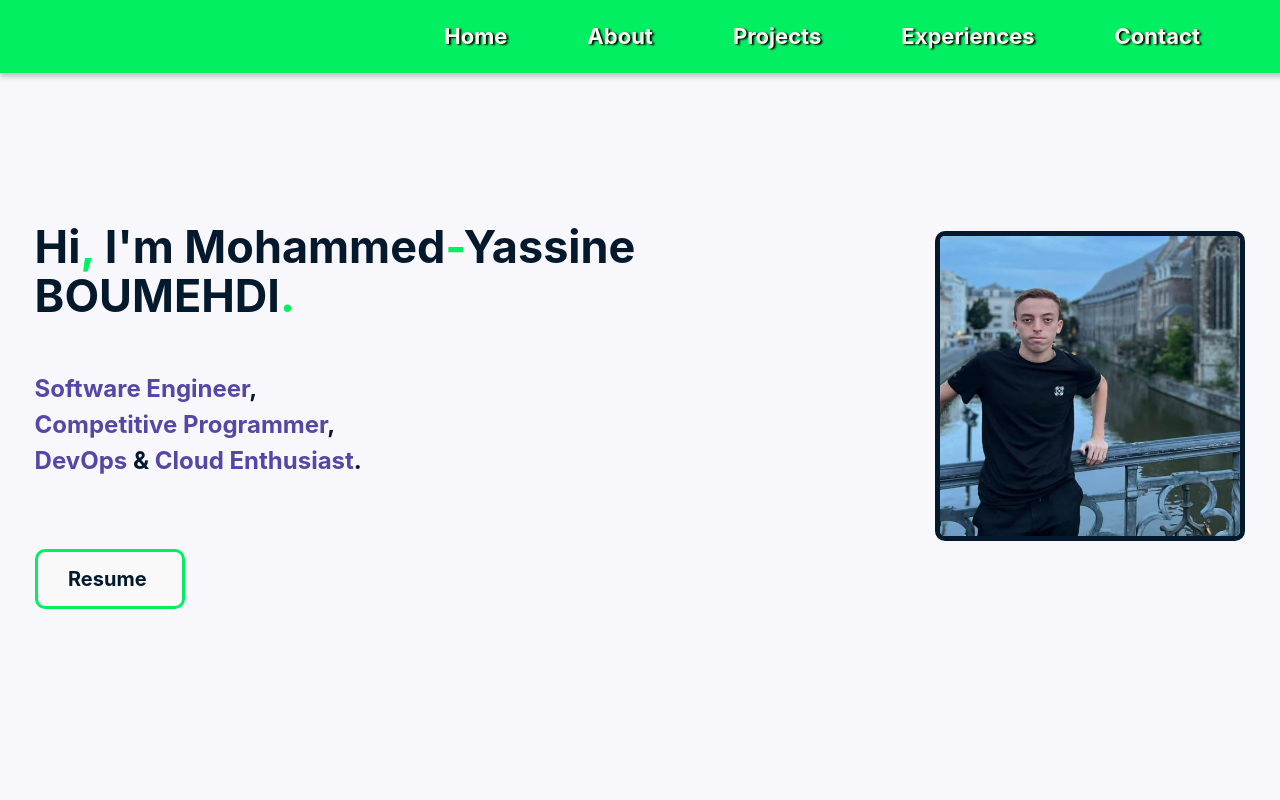
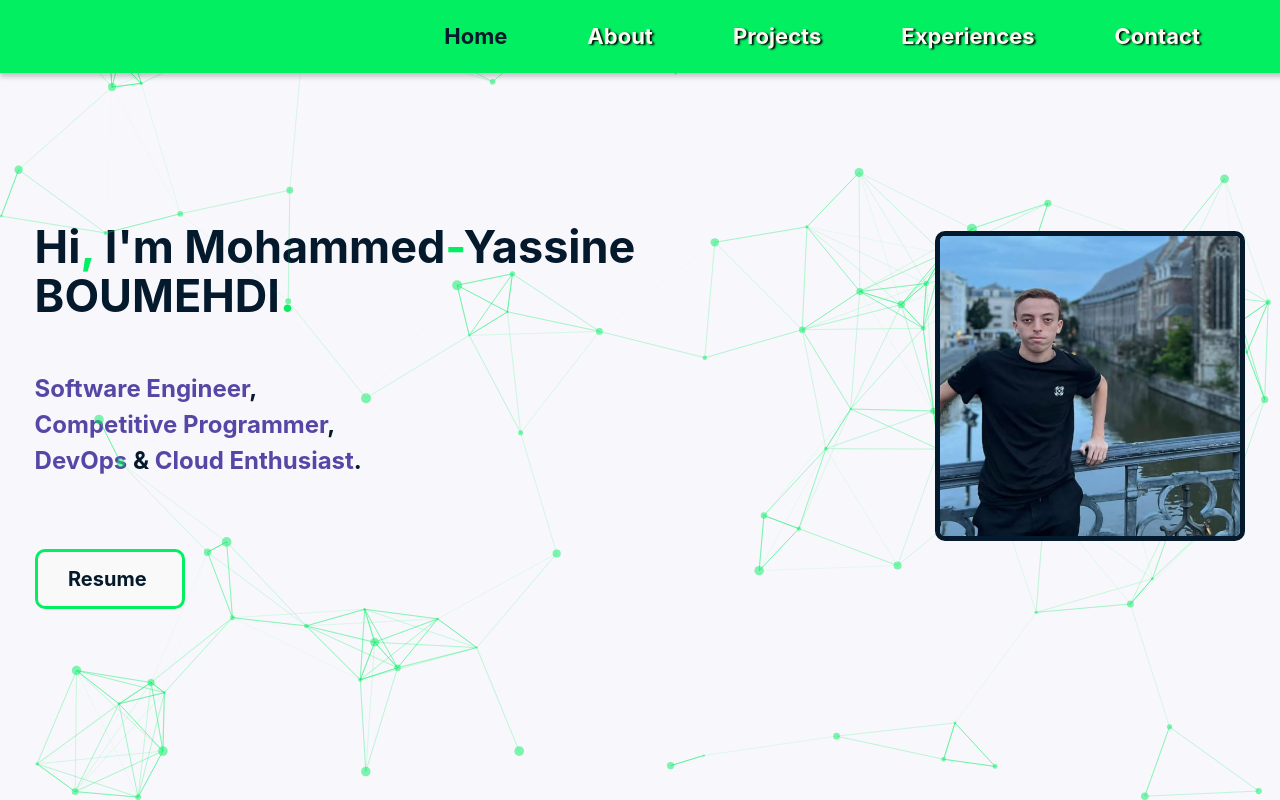
Before and after one commit to MYassineBoum/dev-portfolio-ViteJS, a React (Vite) app in the folder dev-portfolio/: page / in a window 1280 px wide. Built offline with nearby package versions, Linux system fonts and the light colour scheme.

Commit message:
fixed active routes + added tsparticles

```diff
--- a/dev-portfolio/package.json
+++ b/dev-portfolio/package.json
@@ -13,7 +13,9 @@
     "react": "^18.2.0",
     "react-bootstrap-icons": "^1.10.3",
     "react-dom": "^18.2.0",
-    "react-router-dom": "^6.18.0"
+    "react-router-dom": "^6.18.0",
+    "react-tsparticles": "^2.12.2",
+    "tsparticles": "^2.12.0"
   },
   "devDependencies": {
     "@types/react": "^18.2.15",
--- a/dev-portfolio/src/components/Home/Home.css
+++ b/dev-portfolio/src/components/Home/Home.css
@@ -1,5 +1,9 @@
 body {
     background-color: #F7F7FC;
+}
+
+.home-zone {
+    z-index: 1;
 }
 
 .first-zone {
@@ -7,11 +11,11 @@ body {
     flex-direction: column;
     align-items: flex-start;
     float: left;
+    z-index: 1;
 }
 
 .first-zone span {
     color: #03EF62;
-
     transition: .3s;
 }
 
@@ -58,7 +62,6 @@ body {
 .first-zone button span {
     position: relative;
     right: -100px;
-
     transition: .2s;
     visibility: hidden;
     bottom: -2px;
--- a/dev-portfolio/src/components/Home/Home.tsx
+++ b/dev-portfolio/src/components/Home/Home.tsx
@@ -2,10 +2,13 @@ import React from 'react'
 import './Home.css'
 import { Download } from 'react-bootstrap-icons';
 import * as Icon from 'react-bootstrap-icons';
+import ParticlesBG from '../ParticlesBG/ParticlesBG';
 
 function Home() {
   return (
     <>
+      <ParticlesBG />
+      <div className='home-zone'>
         <div className="first-zone">
           <h1>Hi<span>,</span> I'm Mohammed<span>-</span>Yassine<br />BOUMEHDI<span>.</span></h1>
           <h2>Software Engineer<span>,</span><br />Competitive Programmer<span>,</span><br />DevOps <span>&</span> Cloud Enthusiast<span>.</span></h2>
@@ -18,6 +21,7 @@ function Home() {
             <span className="highlight-line-v"></span>
           </div>
         </div>
+      </div>
     </>
   )
 }
--- a/dev-portfolio/src/components/Layout/Layout.css
+++ b/dev-portfolio/src/components/Layout/Layout.css
@@ -6,6 +6,7 @@ nav {
     padding: 20px;
     width: 100%;
     box-shadow: 0 4px 5px rgba(0, 0, 0, 0.2);
+    z-index: 1;
 }
 
 nav ul {
@@ -36,13 +37,9 @@ nav ul li a:hover {
     transition: .2s;
 }
 
-nav ul li a.active {
-    color: #05192D;
-    text-shadow: none;
-    transition: .2s;
-}
 
-.active a {
+
+.active {
     color: #05192D;
     text-shadow: none;
 }
--- a/dev-portfolio/src/components/Layout/Layout.tsx
+++ b/dev-portfolio/src/components/Layout/Layout.tsx
@@ -1,16 +1,19 @@
-import { Outlet, Link } from 'react-router-dom'
+import { Outlet, Link, useLocation } from 'react-router-dom'
 import './Layout.css'
 
 function Layout() {
+    const location = useLocation();
+    const currentPath = location.pathname;
+
     return (
         <>
             <nav>
                 <ul>
-                    <li><a><Link to="/">Home</Link></a></li>
-                    <li><a><Link to="/about">About</Link></a></li>
-                    <li><a><Link to="/projects">Projects</Link></a></li>
-                    <li><a><Link to="/experiences">Experiences</Link></a></li>
-                    <li><a><Link to="/contact">Contact</Link></a></li>
+                    <li><a><Link className={currentPath == "/" ? "active" : ""} to="/">Home</Link></a></li>
+                    <li><a><Link className={currentPath == "/about" ? "active" : ""} to="/about">About</Link></a></li>
+                    <li><a><Link className={currentPath == "/projects" ? "active" : ""} to="/projects">Projects</Link></a></li>
+                    <li><a><Link className={currentPath == "/experiences" ? "active" : ""} to="/experiences">Experiences</Link></a></li>
+                    <li><a><Link className={currentPath == "/contact" ? "active" : ""} to="/contact">Contact</Link></a></li>
                 </ul>
             </nav>
             <Outlet />
--- /dev/null
+++ b/dev-portfolio/src/components/ParticlesBG/ParticlesBG.css
@@ -0,0 +1,3 @@
+.particles {
+    z-index: 0;
+}
--- /dev/null
+++ b/dev-portfolio/src/components/ParticlesBG/ParticlesBG.tsx
@@ -0,0 +1,93 @@
+import { useCallback } from "react";
+import type { Container, Engine } from "tsparticles-engine";
+import Particles from "react-tsparticles";
+import { loadFull } from "tsparticles";
+
+const ParticlesBG = () => {
+    const particlesInit = useCallback(async (engine: Engine) => {
+        console.log(engine);
+        await loadFull(engine);
+    }, []);
+
+    const particlesLoaded = useCallback(async (container: Container | undefined) => {
+        await console.log(container);
+    }, []);
+    return (
+        <Particles
+            id="tsparticles"
+            init={particlesInit}
+            loaded={particlesLoaded}
+            options={{
+                background: {
+                    color: {
+                        value: "transparent",
+                    },
+                },
+                fpsLimit: 120,
+                interactivity: {
+                    events: {
+                        onClick: {
+                            enable: true,
+                            mode: "push",
+                        },
+                        onHover: {
+                            enable: true,
+                            mode: "repulse",
+                        },
+                        resize: true,
+                    },
+                    modes: {
+                        push: {
+                            quantity: 4,
+                        },
+                        repulse: {
+                            distance: 200,
+                            duration: 0.4,
+                        },
+                    },
+                },
+                particles: {
+                    color: {
+                        value: "#03EF62",
+                    },
+                    links: {
+                        color: "#03EF62",
+                        distance: 150,
+                        enable: true,
+                        opacity: 0.5,
+                        width: 1,
+                    },
+                    move: {
+                        direction: "none",
+                        enable: true,
+                        outModes: {
+                            default: "bounce",
+                        },
+                        random: false,
+                        speed: 6,
+                        straight: false,
+                    },
+                    number: {
+                        density: {
+                            enable: true,
+                            area: 800,
+                        },
+                        value: 80,
+                    },
+                    opacity: {
+                        value: 0.5,
+                    },
+                    shape: {
+                        type: "circle",
+                    },
+                    size: {
+                        value: { min: 1, max: 5 },
+                    },
+                },
+                detectRetina: true,
+            }}
+        />
+    );
+};
+
+export default ParticlesBG;
```
Also changed, not shown: 1 other file (tests, documents, lock files or other folders). Lines whose indentation alone changed are shown as unchanged.
